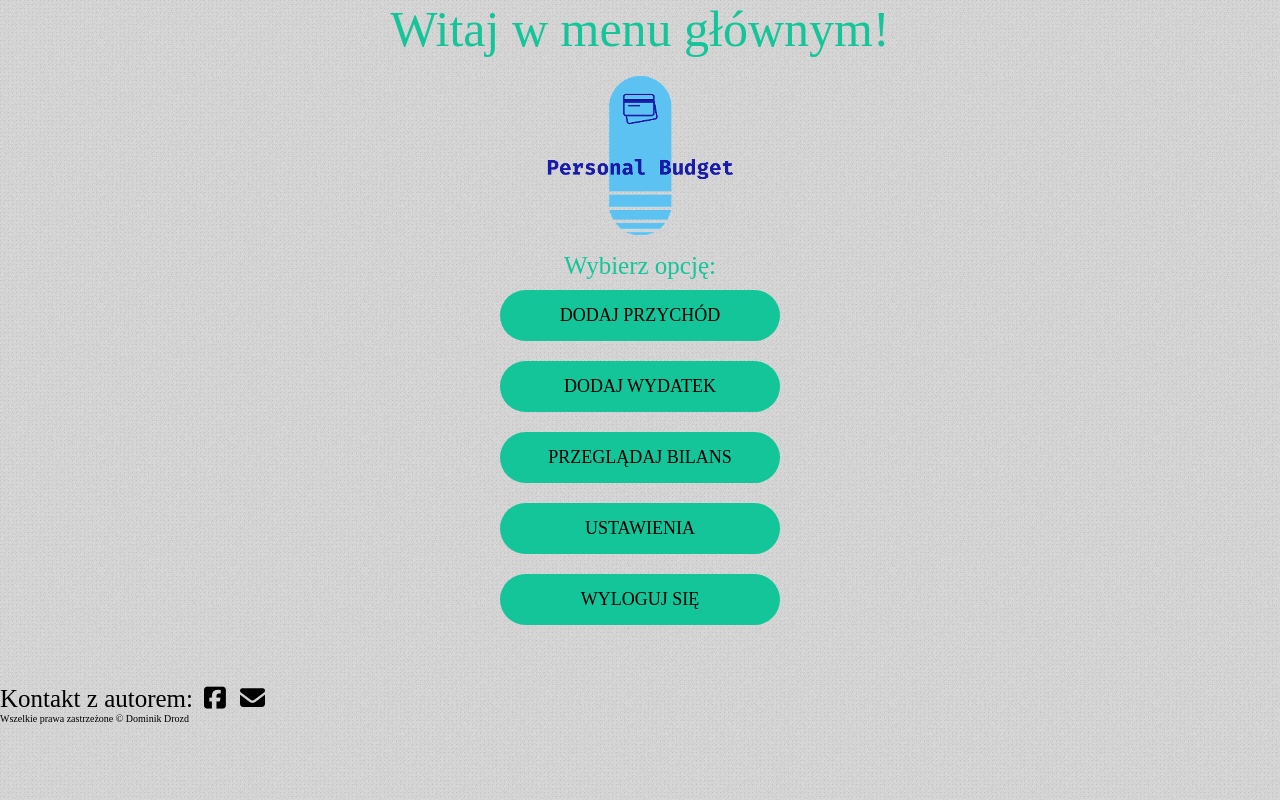
After one commit to DrozdDominik/Personal_Budget_Web_App, a PHP site: page /menu.html in a window 1280 px wide. The commit adds this page. Run offline with PHP 8.4, Linux system fonts and the light colour scheme; some libraries are stand-ins or nearby versions.

Commit message:
Add main menu page

```diff
--- a/css/style.css
+++ b/css/style.css
@@ -1,9 +1,21 @@
 /*This pattern is downloaded from www.subtlepatterns.com
 If you need more, that's where to get'em.*/
+
+*
+{
+    margin: 0;
+    padding: 0;
+}
+
+html{
+    box-sizing:border-box;
+    font-size:62.5%;
+}
 
 body
 {
     background-image: url('/img/background.png');
+
 }
 
 .header
@@ -22,7 +34,7 @@ align-items: center;
 .main__description
 {
     text-align: center;
-    font-size: 22px;
+    font-size: 2.5rem;
     color: rgb(20, 197, 153);
 }
 
@@ -40,7 +52,7 @@ align-items: center;
     border-radius: 10%;
     margin-top: 10px;
     padding: 30px 0;
-    font-size: 20px;
+    font-size: 2rem;
     color: rgb(20, 197, 153);
 }
 
@@ -61,11 +73,9 @@ align-items: center;
     background-color: #ccf3f0;
 }
 
-
-
 .form__submit
 {
-    font-size: 18px;
+    font-size: 1.8rem;
     padding: 10px;
     background-color:  rgb(20, 197, 153);
     color:#222;
@@ -92,7 +102,7 @@ align-items: center;
 
 .footer__author
 {
-    font-size: 25px;
+    font-size: 2.5rem;
 }
 
 a
@@ -120,5 +130,36 @@ i.fa-facebook-square:hover, i.fa-envelope:hover
     background-image: url('/img/background.png');
     margin-top: 10px;
     color: #095f37;
-    font-size: 20px;
+    font-size: 2rem;
 }
+
+.main__list
+{
+    display: flex;
+    flex-direction: column;
+    align-items: center;
+    list-style-type: none;
+}
+
+.main__btn,
+.main__btn:link,
+.main__btn:visited
+{
+    width: 20rem;
+    text-transform:uppercase;
+    text-decoration:none;
+    text-align: center;
+    padding:1.5rem 4rem;
+    margin: 1rem auto;
+    display:block;
+    border-radius:10rem;
+    transition:.2s;
+    cursor:pointer;
+    font-size: 1.8rem;
+    background-color: rgb(20, 197, 153);
+}
+
+.main__btn:hover
+{
+    transform: scale(0.95);
+}
--- /dev/null
+++ b/menu.html
@@ -0,0 +1,37 @@
+<!DOCTYPE html>
+<html lang="pl">
+<head>
+    <meta charset="UTF-8">
+    <meta name="viewport" content="width=device-width, initial-scale=1.0">
+    <meta http-equiv="X-UA-Compatible" content="ie=edge">
+    <title>Menu</title>
+    <link rel="stylesheet" href="css/style.css" type="text/css">
+    <link rel="stylesheet" href="node_modules/@fortawesome/fontawesome-free/css/all.min.css">
+    <link rel="shortcut icon" type="image/ico" href="img/favicon.png">
+</head>
+<body>
+    <div class="wrapper">
+        <header class="header">
+            <div class="header__slogan">Witaj w menu głównym! </div>
+            <img src="img/logo.png" alt="" class="header__logo">
+        </header>
+        <main class="main">
+            <div class="main__description">Wybierz opcję:</div>
+            <ul class="main__list">
+                <li><a href="#" class="main__btn">Dodaj przychód</a></li>
+                <li><a href="#" class="main__btn">Dodaj wydatek</a></li>
+                <li><a href="#" class="main__btn">Przeglądaj bilans</a></li>
+                <li><a href="#" class="main__btn">Ustawienia</a></li>
+                <li><a href="#" class="main__btn">Wyloguj się</a></li>
+            </ul>
+        </main>
+        <footer class="footer">
+            <div class="footer__author">Kontakt z autorem:
+                <a href="#"><i class="fab fa-facebook-square"></i></a>
+                <a href="#"><i class="fas fa-envelope"></i></a>
+            </div>
+            <div class="footer__copyright">Wszelkie prawa zastrzeżone &copy; Dominik Drozd</div>
+        </footer>
+    </div>
+</body>
+</html>
```
Also changed, not shown: img/logo.png.
